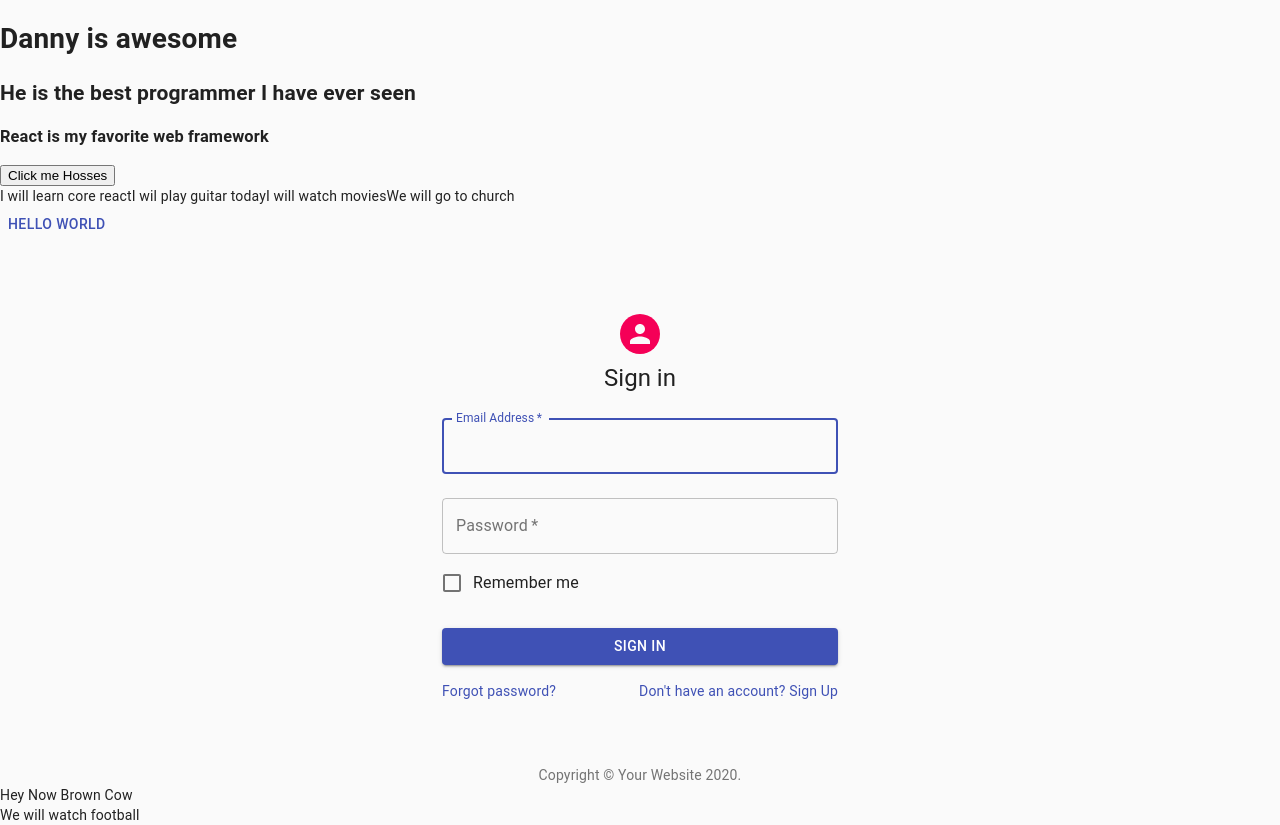
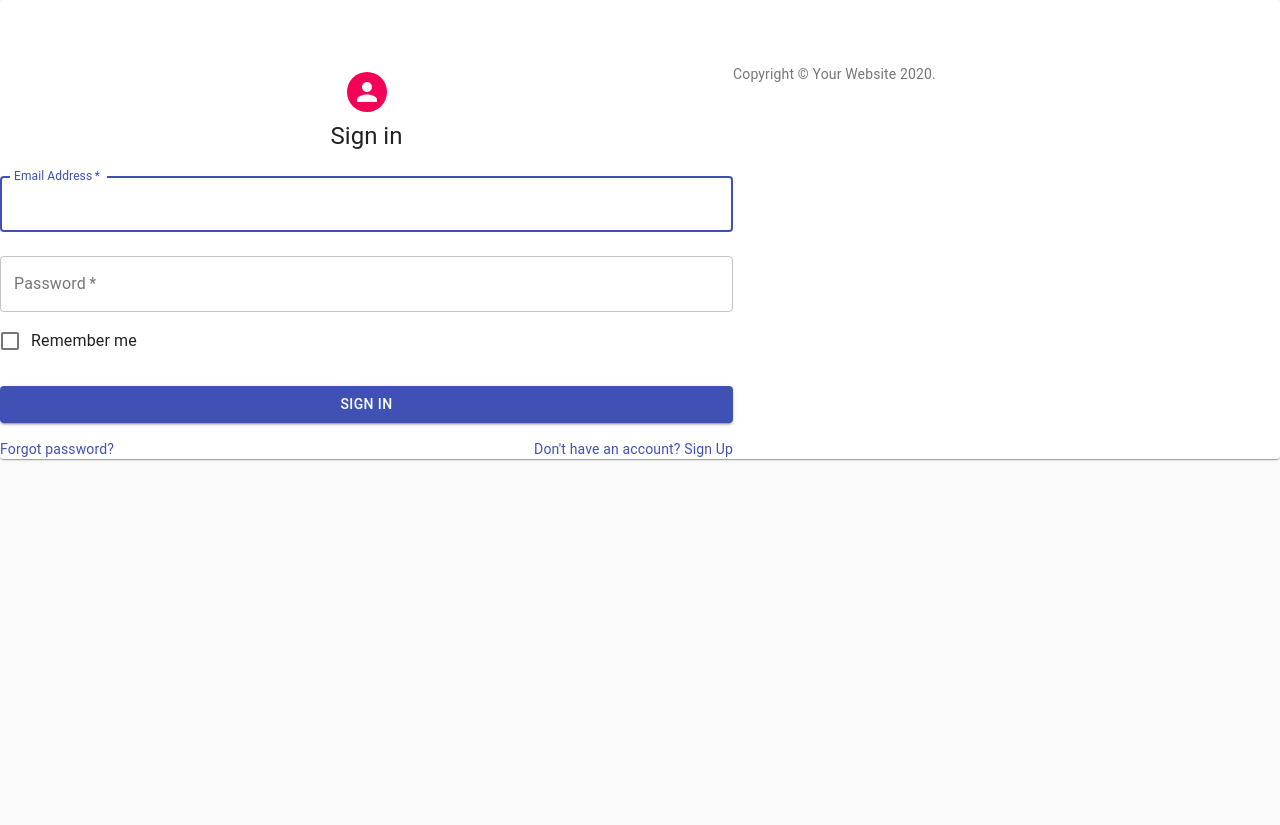
Before and after one commit to EngineerDanny/BeginnerGitTut, a React (Create React App) app: page / in a window 1280 px wide. After the commit the page ends 800 px from the top, so only its background shows below. Built offline with nearby package versions, Linux system fonts and the light colour scheme.

Commit message:
added a signin page

```diff
--- a/src/App.js
+++ b/src/App.js
@@ -1,5 +1,5 @@
 import React, { Component } from 'react'
-import { Button } from '@material-ui/core'
+//import { Button } from '@material-ui/core'
 import SignInPage from './SignInPage'
 
 class App extends Component {
@@ -21,15 +21,7 @@ class App extends Component {
   render() {
     return (
       <div className="App">
-        <h1>Danny is awesome</h1>
-        <h2>He is the best programmer I have ever seen</h2>
-        <h3>React is my favorite web framework</h3>
-        <button type="submit">Click me Hosses</button>
-        <div onClick='divIsClicked'>{this.state.todo}</div>
-        <Button color="primary">Hello World</Button>
         <SignInPage />
-        <form action="onSubmit">Hey Now Brown Cow</form>
-        <section>We will watch football</section>
       </div>
 
     )
--- a/src/SignInPage.jsx
+++ b/src/SignInPage.jsx
@@ -10,7 +10,8 @@ import Grid from '@material-ui/core/Grid';
 import Box from '@material-ui/core/Box';
 import Typography from '@material-ui/core/Typography';
 import { makeStyles } from '@material-ui/core/styles';
-import Container from '@material-ui/core/Container';
+//import Container from '@material-ui/core/Container';
+import { Card } from '@material-ui/core';
 
 function Copyright() {
     return (
@@ -26,6 +27,9 @@ function Copyright() {
 }
 
 const useStyles = makeStyles((theme) => ({
+    root: {
+        display: 'flex',
+      },
     paper: {
         marginTop: theme.spacing(8),
         display: 'flex',
@@ -49,7 +53,8 @@ export default function SignIn() {
     const classes = useStyles();
 
     return (
-        <Container component="main" maxWidth="xs">
+
+        <Card  className={classes.root} >
             <CssBaseline />
             <div className={classes.paper}>
                 <Avatar className={classes.avatar}>
@@ -111,6 +116,6 @@ export default function SignIn() {
             <Box mt={8}>
                 <Copyright />
             </Box>
-        </Container>
+        </Card>
     );
 }
```
